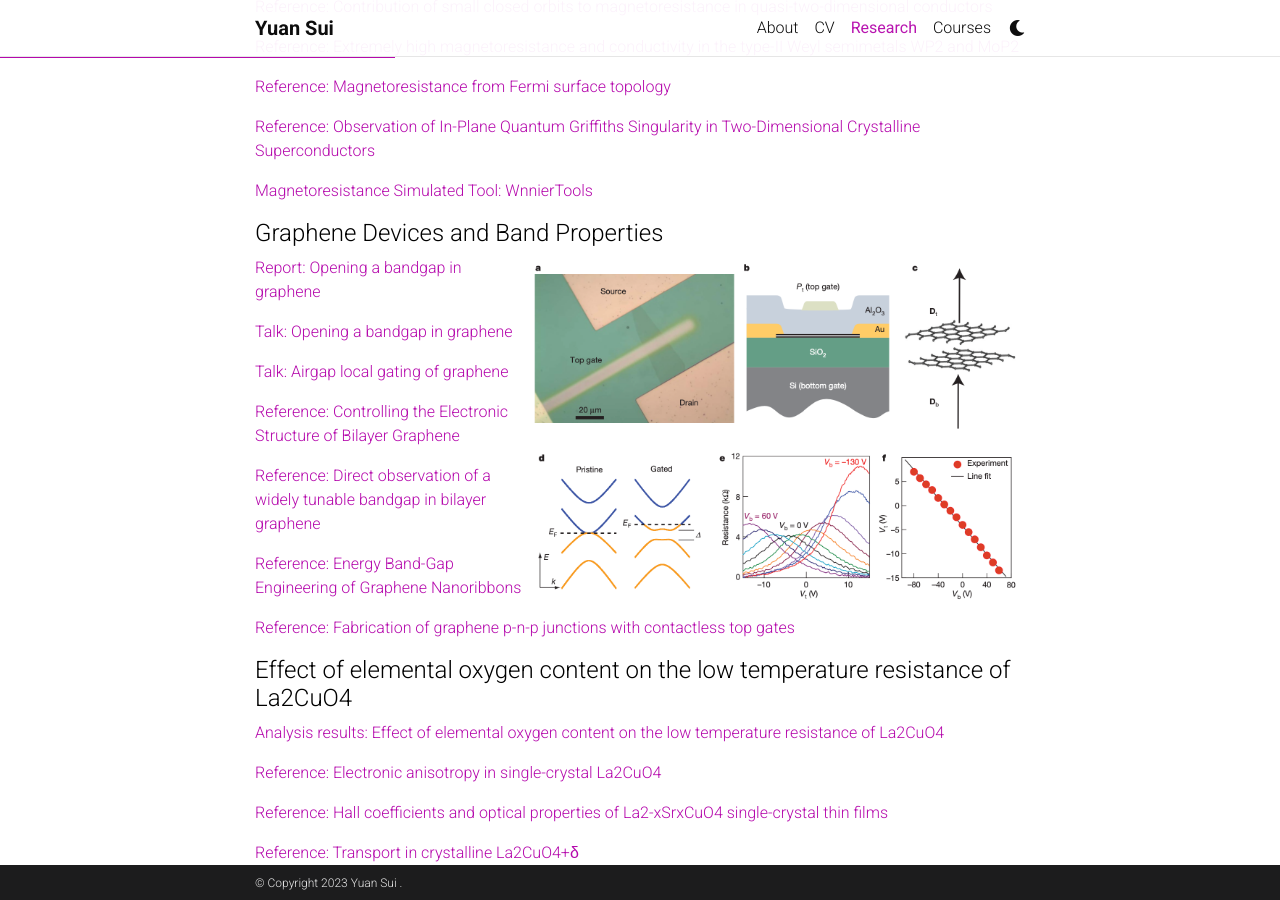
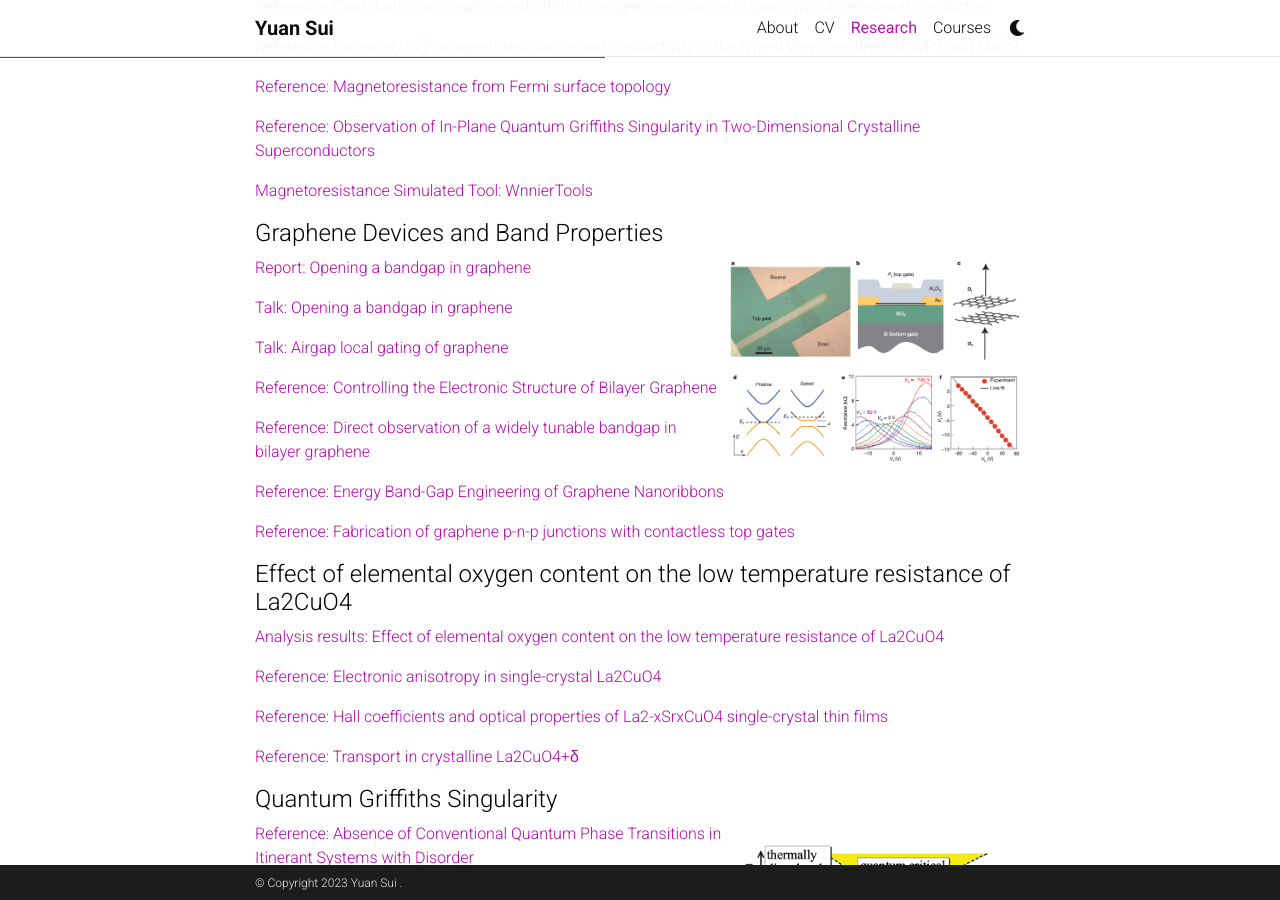
Before and after one commit to sufrepmia/al-folio_theme, a Jekyll site: the page built from _pages/teaching.md, in a window 1280 px wide and 900 px high, scrolled down 317 px. Built offline with Jekyll 4.4.1, drawn with Linux system fonts in a browser that asks for light colours; comment, search, counter and statistics services are not loaded; a style sheet for code colours, icons or effects is not loaded.

Commit message:
Update research.html

```diff
--- a/_layouts/research.html
+++ b/_layouts/research.html
@@ -20,7 +20,7 @@ layout: default
             <p><a href="/research/cvs166/WannierTools Documentation.pdf">Magnetoresistance Simulated Tool: WnnierTools</a></p>
 
             <h4>Graphene Devices and Band Properties</h4>
-            <img src="/assets/img/graphene.jpg" width="500" alt="graphene">
+            <img src="/assets/img/graphene.jpg" width="300" alt="graphene">
             <p><a href="/research/Graphene devices and properties/Opening a bandgap in graphene/bandgap.pdf">Report: Opening a bandgap in graphene</a></p>
             <p><a href="/research/Graphene devices and properties/Opening a bandgap in graphene/Opening a bandgap in graphene.pdf">Talk: Opening a bandgap in graphene</a></p>
             <p><a href="/research/Graphene devices and properties/Airgap local gating of graphene/Airgap local gating of graphene.pdf">Talk: Airgap local gating of graphene</a></p>
@@ -36,14 +36,14 @@ layout: default
             <p><a href="/research/Effect of elemental oxygen content on the low temperature resistance of La2CuO4/Transport in crystalline La2CuO4+δ.pdf">Reference: Transport in crystalline La2CuO4+δ</a></p>
 
             <h4>Quantum Griffiths Singularity</h4>
-            <img src="/assets/img/qgp.jpg" width="500" alt="qgp">
+            <img src="/assets/img/qgp.jpg" width="300" alt="qgp">
             <p><a href="/research/QGS/9.pdf">Reference: Absence of Conventional Quantum Phase Transitions in Itinerant Systems with Disorder</a></p>
             <p><a href="/research/QGS/29.pdf">Reference: Theory of Smeared Quantum Phase Transitions</a></p>
             <p><a href="/research/QGS/49.pdf">Reference: Observation of In-Plane Quantum Griffiths Singularity in Two-Dimensional Crystalline Superconductors</a></p>
             <p><a href="/research/QGS/80.pdf">Reference: Quantum Griffiths Phase Inside the Ferromagnetic Phase of Ni1-xVx</a></p>
 
             <h4>Van Der Waals Magnon Valves</h4>
-            <img src="/assets/img/magnon.jpg" width="500" alt="magnon">
+            <img src="/assets/img/magnon.jpg" width="300" alt="magnon">
             <p><a href="/research/van der Waals magnon valves/Electrically switchable van der Waals magnon valves.pdf">Reference: Electrically switchable van der Waals magnon valves</a></p>
             <p><a href="/research/van der Waals magnon valves/Geometrical frustration, Wikipedia.pdf">Reference: Geometrical frustration, Wikipedia</a></p>
 
```
